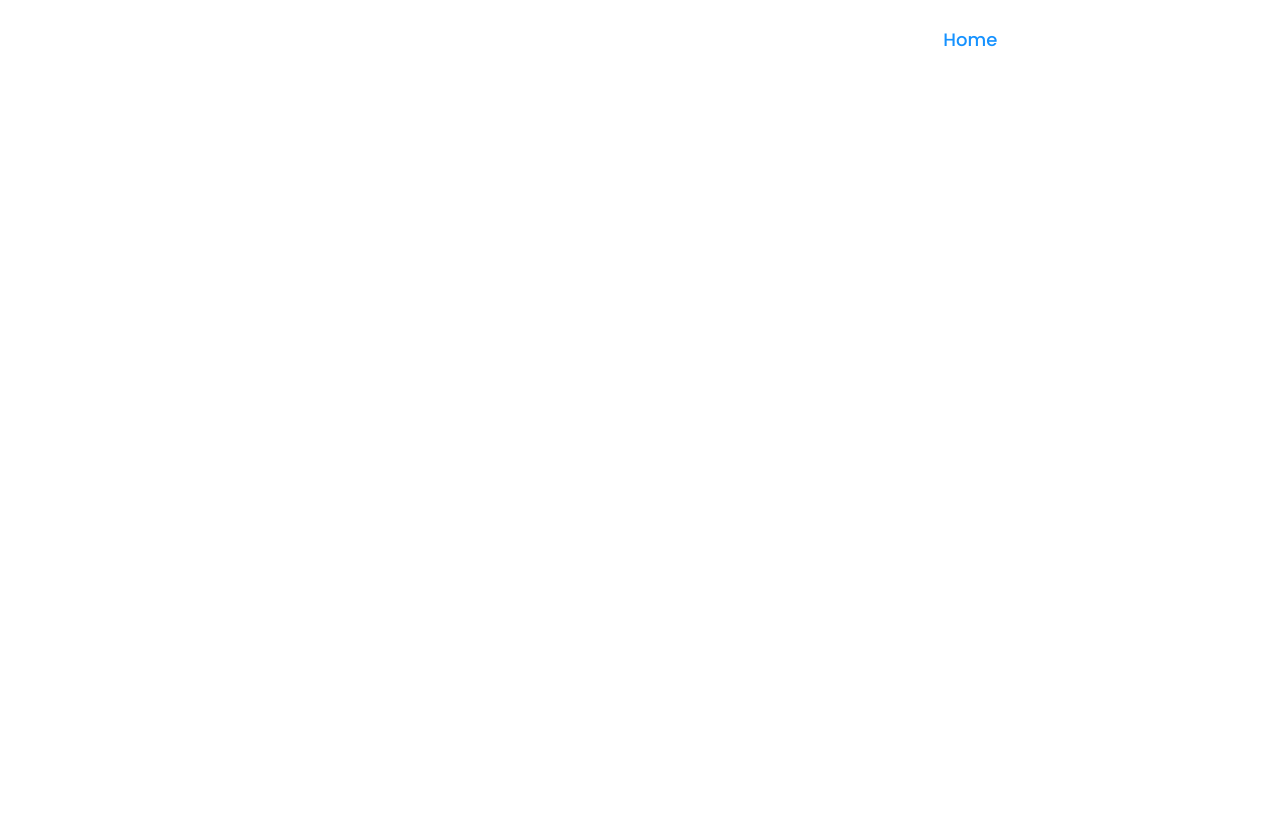
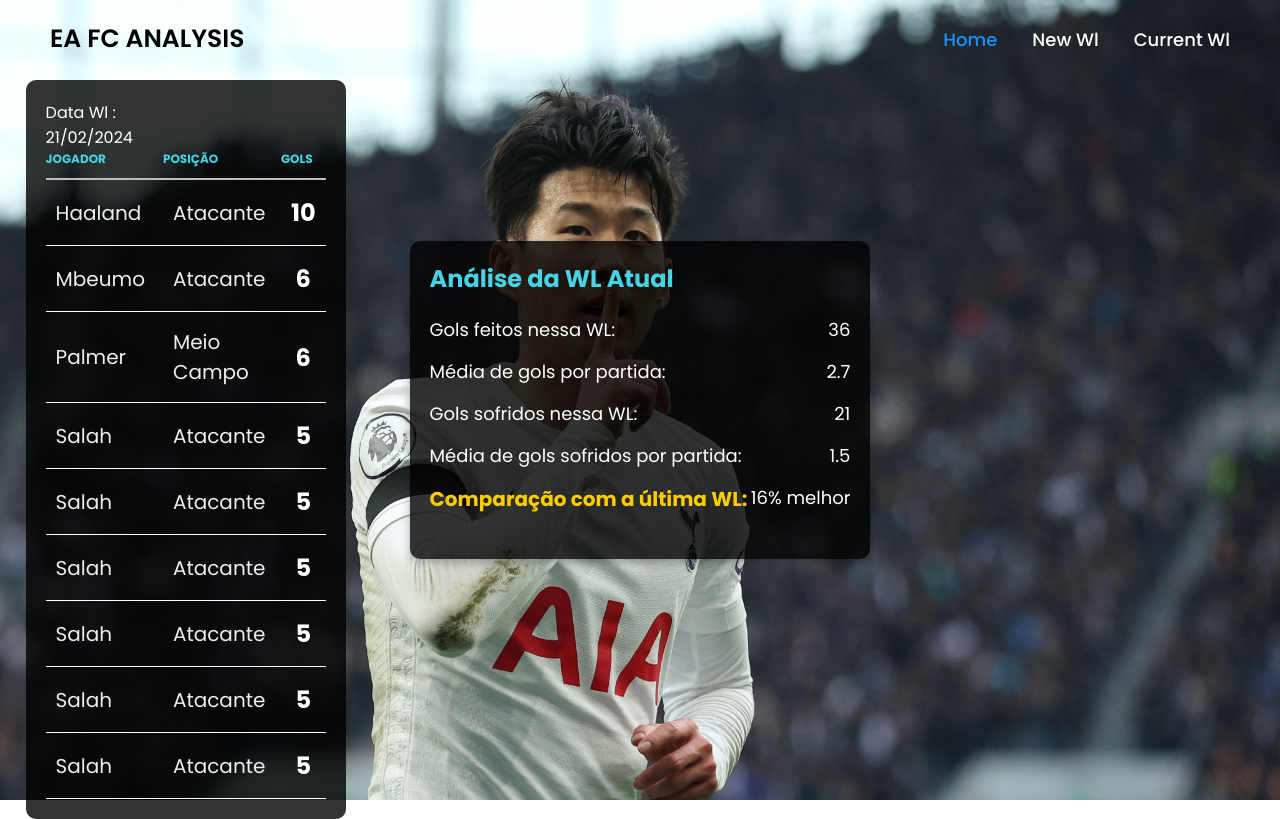
Before and after one commit to S41T4M4/ea-fc-wl-analysis, an Angular app: page /current-wl in a window 1280 px wide. Built offline with nearby package versions, Linux system fonts and the light colour scheme.

Commit message:
Alterado a cor de fundo da tela de wl atual

```diff
--- a/src/app/current-wl/current-wl.component.css
+++ b/src/app/current-wl/current-wl.component.css
@@ -1,59 +1,104 @@
-body {
-    margin: 0;
-    padding: 0;
-    display: flex;
-    justify-content: center;
-    align-items: center;
-    height: 100vh;
-    background-color: #222;
+@keyframes fadeIn {
+  0% {
+    opacity: 0;
+    transform: translateY(20px); /* Move o conteúdo para baixo inicialmente */
   }
+  100% {
+    opacity: 1;
+    transform: translateY(0); /* Traz o conteúdo para a posição original */
+  }
+}
 
-  /* Centraliza tudo na tela */
-  .team-container {
-    display: flex;
-    justify-content: center;
-    align-items: center;
-    height: 100vh;
-    width: 100vw;
-  }
+.home {
+  height: 100vh;
+  background: url('/assets/home-current-wl.jpg') no-repeat;
+  background-size: cover;
+  background-position: center;
+  display: flex;
+  align-items:center;
+  justify-content:center;
+  padding: 0 10%;
+}
+.ranking-table {
+  position: absolute;
+  top: 10%;
+  left: 2%;
+  width: 25%;
+  background-color: rgba(0, 0, 0, 0.8);
+  border-radius: 10px;
+  padding: 20px;
+  opacity: 0;
+  animation: fadeIn 1s ease-in-out forwards;
+  animation-delay: 0.4s;
+}
 
-  /* Grid para a formação */
-  .team-formation {
-    display: grid;
-    grid-template-columns: 1fr 1fr 1fr;
-    grid-template-rows: repeat(5, 100px);
-    gap: 20px;
-    justify-items: center;
-    align-items: center;
-  }
+table {
+  width: 100%;
+  border-collapse: collapse;
+  font-family: 'Arial', sans-serif;
+}
 
-  .player {
-    display: flex;
-    justify-content: center;
-    align-items: center;
-    background-color: #444;
-    color: white;
-    border: 2px solid #00abf0;
-    border-radius: 10px;
-    font-size: 18px;
-    font-weight: bold;
-    text-align: center;
-    padding: 10px;
-    width: 100px;
-    height: 100px;
-  }
+thead th {
+  text-align: left;
+  color: #47d3e6;
+  font-size: 12px;
+  text-transform: uppercase;
+  border-bottom: 2px solid #bebebe;
+  padding-bottom: 10px;
+}
 
-  /* Posicionamento dos jogadores no grid */
-  .player-lw { grid-area: 1 / 1; }
-  .player-st { grid-area: 1 / 2; }
-  .player-rw { grid-area: 1 / 3; }
+tbody td {
+  padding: 15px 10px;
+  border-bottom: 1px solid #ffffff;
+}
 
-  .player-cm:nth-child(4) { grid-area: 2 / 2; }
-  .player-cm:nth-child(5) { grid-area: 3 / 2; }
-  .player-cm:nth-child(6) { grid-area: 4 / 2; }
+tbody tr:hover {
+  background-color: #313131;
+}
 
-  .player-lb { grid-area: 4 / 1; }
-  .player-cb { grid-area: 4 / 2; }
-  .player-rb { grid-area: 4 / 3; }
+td img {
+  border-radius: 50%;
+}
 
-  .player-gk { grid-area: 5 / 2; }
+td {
+  font-size: 20px;
+  vertical-align: middle;
+}
+
+td.goals {
+  font-size: 24px;
+  font-weight: bold;
+  color: #ffffff;
+  text-align: center;
+}
+
+.analysis-section {
+  width: 45%;
+  background-color: rgba(0, 0, 0, 0.8);
+  color: #fff;
+  padding: 20px;
+  border-radius: 10px;
+  box-shadow: 0px 4px 10px rgba(0, 0, 0, 0.3);
+  opacity: 0; /* Inicia invisível */
+  animation: fadeIn 1s ease-in-out forwards;
+  animation-delay: 0.6s;
+}
+
+.analysis-section h2 {
+  font-size: 24px;
+  margin-bottom: 20px;
+  color: #47d3e6;
+}
+
+.analysis-item, .analysis-comparison {
+  font-size: 18px;
+  margin-bottom: 15px;
+  display: flex;
+  justify-content: space-between;
+}
+
+.analysis-comparison h3 {
+  font-size: 20px;
+  color: #ffcc00;
+  margin-bottom: 10px;
+}
--- a/src/app/current-wl/current-wl.component.html
+++ b/src/app/current-wl/current-wl.component.html
@@ -1 +1,104 @@
-<app-header></app-header>
+<app-header [logoColor]="titleColor"></app-header>
+<section class="home">
+  <div class="home-content">
+    <div class="ranking-table">
+      <table>
+        <thead [ngStyle]="{'color': 'white'}">
+          Data Wl : 21/02/2024
+          <tr>
+            <th>JOGADOR</th>
+            <th>POSIÇÃO</th>
+            <th>GOLS</th>
+          </tr>
+        </thead>
+        <tbody>
+          <tr>
+
+            <td>Haaland</td>
+            <td>Atacante</td>
+            <td class="goals">10</td>
+          </tr>
+          <tr>
+
+            <td>Mbeumo</td>
+            <td>Atacante</td>
+            <td class="goals">6</td>
+          </tr>
+          <tr>
+
+            <td>Palmer</td>
+            <td>Meio Campo</td>
+            <td class="goals">6</td>
+          </tr>
+          <tr>
+
+            <td>Salah</td>
+            <td>Atacante</td>
+            <td class="goals">5</td>
+          </tr>
+          <tr>
+
+            <td>Salah</td>
+            <td>Atacante</td>
+            <td class="goals">5</td>
+          </tr>
+          <tr>
+
+            <td>Salah</td>
+            <td>Atacante</td>
+            <td class="goals">5</td>
+          </tr>
+          <tr>
+
+            <td>Salah</td>
+            <td>Atacante</td>
+            <td class="goals">5</td>
+          </tr>
+          <tr>
+
+            <td>Salah</td>
+            <td>Atacante</td>
+            <td class="goals">5</td>
+          </tr>
+          <tr>
+
+            <td>Salah</td>
+            <td>Atacante</td>
+            <td class="goals">5</td>
+          </tr>
+        </tbody>
+      </table>
+      <div class='analysis-wl'>
+
+
+      </div>
+    </div>
+
+  </div>
+
+
+  <div class="analysis-section">
+      <h2>Análise da WL Atual</h2>
+      <div class="analysis-item">
+        <span>Gols feitos nessa WL:</span>
+        <span id="gols-feitos">36</span> <!-- Dado vindo da API -->
+      </div>
+      <div class="analysis-item">
+        <span>Média de gols por partida:</span>
+        <span id="media-gols">2.7</span> <!-- Dado vindo da API -->
+      </div>
+      <div class="analysis-item">
+        <span>Gols sofridos nessa WL:</span>
+        <span id="gols-sofridos">21</span> <!-- Dado vindo da API -->
+      </div>
+      <div class="analysis-item">
+        <span>Média de gols sofridos por partida:</span>
+        <span id="media-gols-sofridos">1.5</span> <!-- Dado vindo da API -->
+      </div>
+      <div class="analysis-comparison">
+        <h3>Comparação com a última WL:</h3>
+        <span id="comparacao-wl">16% melhor</span> <!-- Dado vindo da API -->
+      </div>
+    </div>
+
+</section>
--- a/src/app/current-wl/current-wl.component.ts
+++ b/src/app/current-wl/current-wl.component.ts
@@ -6,5 +6,5 @@
   styleUrl: './current-wl.component.css'
 })
 export class CurrentWlComponent {
-
+titleColor = 'black';
 }
--- a/src/app/header/header.component.html
+++ b/src/app/header/header.component.html
@@ -1,6 +1,8 @@
 
 <header class="header">
-    <div class="logo">
+    <div class="logo" [ngStyle]="{
+      'color': logoColor
+    }">
       EA FC ANALYSIS
     </div>
     <nav class="navbar">
--- a/src/app/header/header.component.ts
+++ b/src/app/header/header.component.ts
@@ -1,4 +1,4 @@
-import { Component } from '@angular/core';
+import { Component, Input } from '@angular/core';
 
 @Component({
   selector: 'app-header',
@@ -6,5 +6,5 @@
   styleUrl: './header.component.css'
 })
 export class HeaderComponent {
-
+@Input() logoColor: string = 'white';
 }
--- a/src/app/home/home.component.html
+++ b/src/app/home/home.component.html
@@ -1,4 +1,4 @@
-<app-header></app-header>
+<app-header [logoColor]="titleColor"></app-header>
 <section class="home">
   <div class="home-content">
     <h1>
--- a/src/app/home/home.component.ts
+++ b/src/app/home/home.component.ts
@@ -6,5 +6,5 @@
   styleUrl: './home.component.css'
 })
 export class HomeComponent {
-
+titleColor: string = '#f0000';
 }
```
Also changed, not shown: src/app/current-wl.service.ts (added, +9 -0 lines), src/assets/home-current-wl.jpg (added), 1 other file (tests, documents, lock files or other folders).
